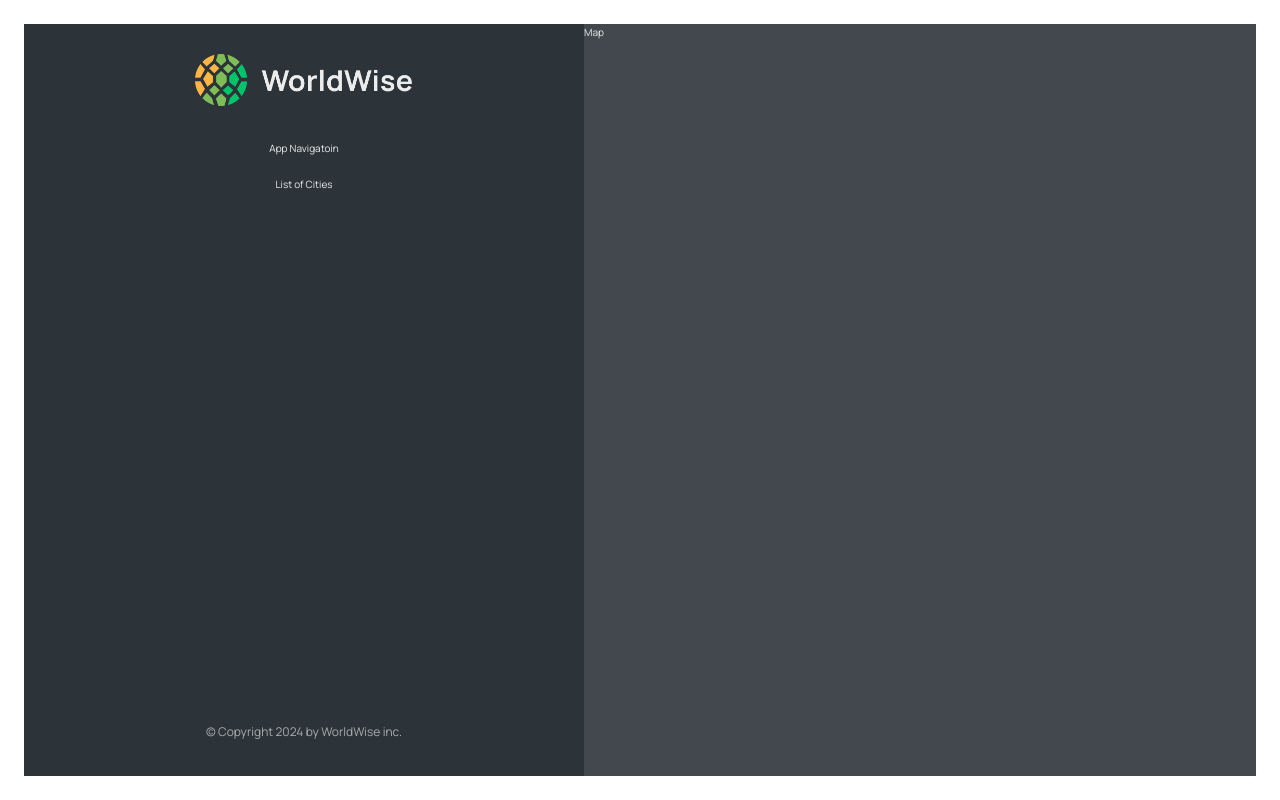
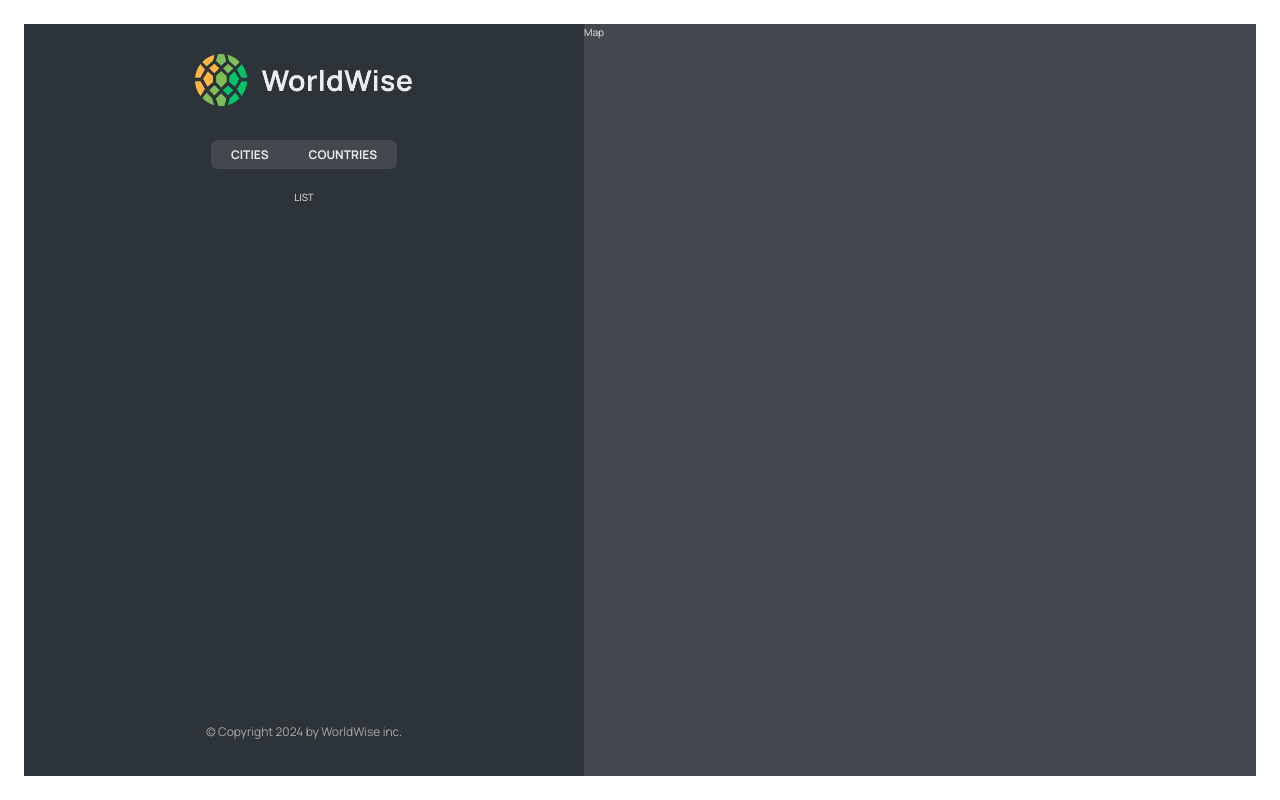
Before and after one commit to Chiragadve/worldwise, a React (Vite) app: page /app in a window 1280 px wide. Built offline with nearby package versions, Linux system fonts and the light colour scheme.

Commit message:
CityList and FakeAPI Commit

```diff
--- a/src/App.jsx
+++ b/src/App.jsx
@@ -5,16 +5,22 @@
 import PageNotFound from "./pages/PageNotFound";
 import AppLayout from "./pages/AppLayout";
 import Login from "./pages/Login";
+import CityList from "./components/CityList";
 
 function App() {
   return (
     <BrowserRouter>
       <Routes>
-        <Route path="/" element={<Homepage />} />
+        <Route index element={<Homepage />} />
         <Route path="product" element={<Product />} />
         <Route path="pricing" element={<Pricing />} />
         <Route path="/login" element={<Login />} />
-        <Route path="app" element={<AppLayout />} />
+        <Route path="app" element={<AppLayout />}>
+          <Route index element={<CityList />} />
+          <Route path="cities" element={<p>list of cities</p>} />
+          <Route path="countries" element={<p>Countries</p>} />
+          <Route path="form" element={<p>Form</p>} />
+        </Route>
         <Route path="*" element={<PageNotFound />} />
       </Routes>
     </BrowserRouter>
--- a/src/components/AppNav.jsx
+++ b/src/components/AppNav.jsx
@@ -1,6 +1,18 @@
+import { NavLink } from "react-router-dom";
 import styles from "./AppNav.module.css";
 function AppNav() {
-  return <nav className={styles.nav}>App Navigatoin</nav>;
+  return (
+    <nav className={styles.nav}>
+      <ul>
+        <li>
+          <NavLink to="cities">Cities</NavLink>
+        </li>
+        <li>
+          <NavLink to="countries">Countries</NavLink>
+        </li>
+      </ul>
+    </nav>
+  );
 }
 
 export default AppNav;
--- /dev/null
+++ b/src/components/CityList.jsx
@@ -0,0 +1,6 @@
+import styles from "./CityList.module.css";
+function CityList() {
+  return <ul styles={styles.CityList}>LIST</ul>;
+}
+
+export default CityList;
--- a/src/components/Sidebar.jsx
+++ b/src/components/Sidebar.jsx
@@ -1,3 +1,4 @@
+import { Outlet } from "react-router-dom";
 import AppNav from "./AppNav";
 import Footer from "./Footer";
 import Logo from "./Logo";
@@ -8,7 +9,8 @@
       <Logo />
       <AppNav />
 
-      <p>List of Cities</p>
+      <Outlet />
+
       <Footer />
     </div>
   );
--- a/src/pages/AppLayout.jsx
+++ b/src/pages/AppLayout.jsx
@@ -1,4 +1,3 @@
-import AppNav from "../components/AppNav";
 import Map from "../components/Map";
 import Sidebar from "../components/Sidebar";
 import styles from "./AppLayout.module.css";
```
